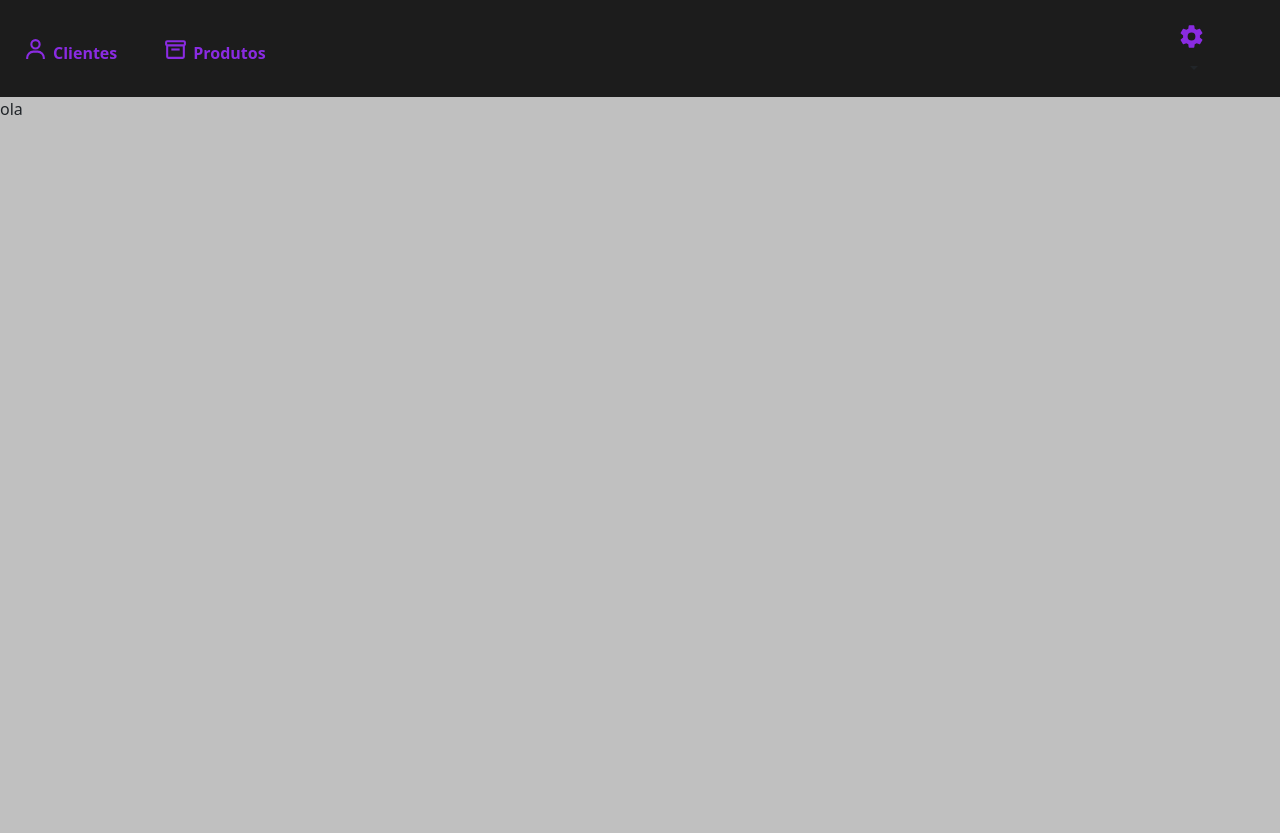
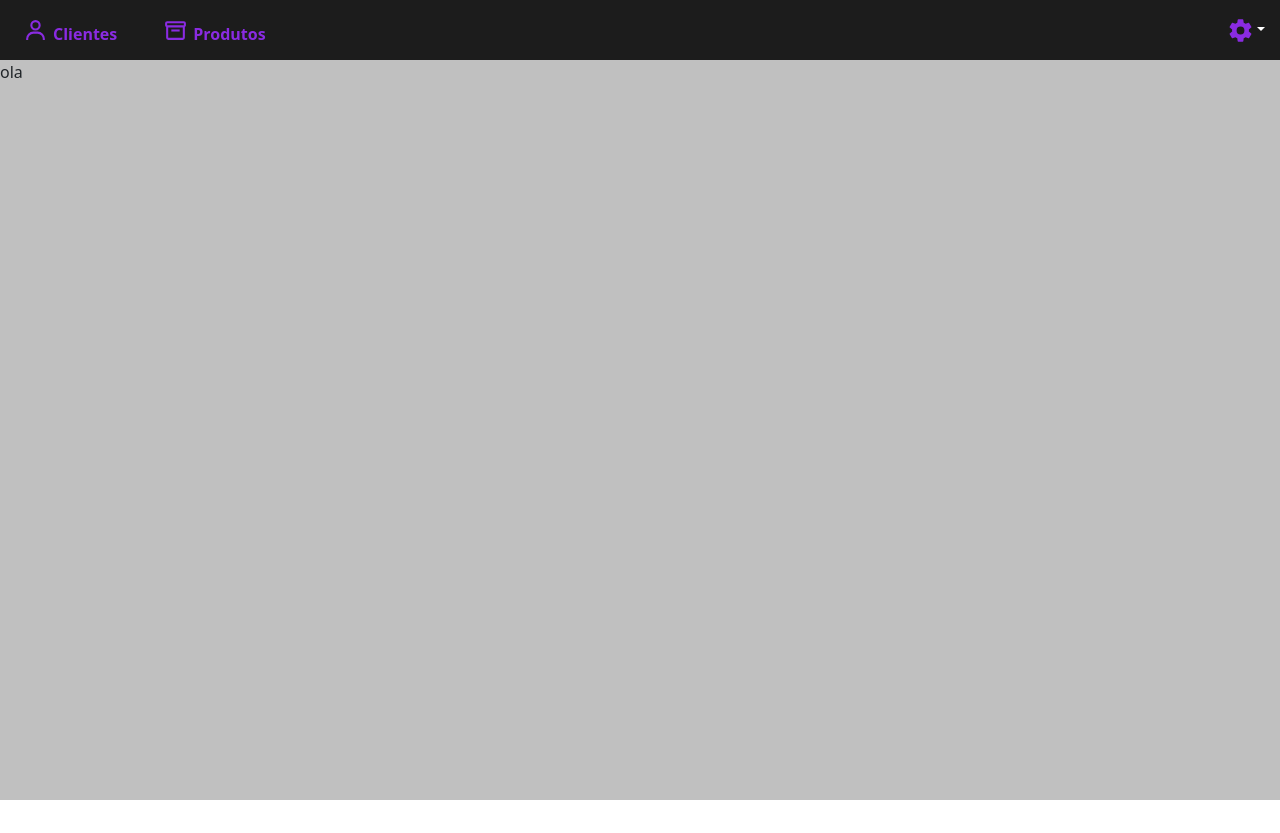
Before and after one commit to EriksJunior/Project_Nota, a React (Vite) app: page / in a window 1280 px wide. After the commit the page ends 800 px from the top, so only its background shows below. Built offline with nearby package versions, Linux system fonts and the light colour scheme.

Commit message:
feat: realizado pequenos ajuste, removido barra de rolagem, coloado estilo global e ajustado setting

```diff
--- a/index.html
+++ b/index.html
@@ -4,7 +4,7 @@
     <meta charset="UTF-8" />
     <link rel="icon" type="image/svg+xml" href="/src/favicon.svg" />
     <meta name="viewport" content="width=device-width, initial-scale=1.0" />
-    <title>Vite App</title>
+    <title>Web NotaFiscale</title>
   </head>
   <body>
     <div id="root"></div>
--- a/src/App.tsx
+++ b/src/App.tsx
@@ -1,12 +1,13 @@
 import { AppRoutes } from "./routes"
 import 'bootstrap/dist/css/bootstrap.min.css';
 
+import { DivApp } from "./styles";
 
  function App(){
   return (
-    <>
+    <DivApp>
       <AppRoutes />
-    </>
+    </DivApp>
   )
 }
 
--- a/src/components/Leaf/index.tsx
+++ b/src/components/Leaf/index.tsx
@@ -5,9 +5,8 @@ interface LeafProps{
 
 export function Leaf(props : LeafProps){
   return (
-    <div style={{ width:"100%" , height:"92vh" ,   background:"#C0C0C0" , }}>
+    <div style={{ width:"100%" , height:"auto" }}>
       ola
-
     </div>
   )
 }
--- a/src/components/Navegation/styles.ts
+++ b/src/components/Navegation/styles.ts
@@ -3,7 +3,7 @@ import styled from 'styled-components'
 export const Container = styled.div`
   display: flex;
   width: 100%;
-  height: auto;
+  height: 60px;
   background: #1C1C1C;
   align-items: center;
   justify-content: space-between;
@@ -14,6 +14,8 @@ export const Container = styled.div`
     display: flex;
     flex-wrap: wrap;
     flex-direction: column;
+    height: auto;
+
   }
 `
 
--- a/src/components/Styles/bootstrap.ts
+++ b/src/components/Styles/bootstrap.ts
@@ -1,4 +1,4 @@
-import { Button } from "react-bootstrap";
+import { Button, Dropdown } from "react-bootstrap";
 import styled from "styled-components";
 
 export const ButtonBt = styled(Button) `
@@ -14,3 +14,7 @@ export const ButtonBt = styled(Button) `
     color: #9d74e0;
   }
   `
+
+  export const DropDownBt = styled(Dropdown) `
+  inset: 0px -28px auto auto;
+  `
--- a/src/page/Company/index.tsx
+++ b/src/page/Company/index.tsx
@@ -1,34 +1,22 @@
-import { useState } from 'react';
-import Offcanvas from 'react-bootstrap/Offcanvas';
-import Form from 'react-bootstrap/Form';
 import { IoSettingsSharp } from "react-icons/io5";
-
-import { ButtonBt } from '../../components/Styles/bootstrap';
 import { Registration } from '../../components/ConfigModals/registration';
-import Dropdown from 'react-bootstrap/Dropdown';
-
+import { Dropdown } from 'react-bootstrap';
+import { DropDownBt } from "../../components/Styles/bootstrap";
 
 export function Company() {
-  const [show, setShow] = useState(false);
-
-  const handleClose = () => setShow(false);
-  const handleShow = () => setShow(true);
-
   return (
     <>
-      <Dropdown align={"end"} style={{ marginRight:"20px" }}  >
-        <Dropdown.Toggle variant="" >
-          <ButtonBt variant="" onClick={handleShow} >
-          <IoSettingsSharp size={25} />
-          </ButtonBt>
-        </Dropdown.Toggle>
+      <DropDownBt>
+        <DropDownBt.Toggle variant="" style={{ color: 'white' }}>
+          <IoSettingsSharp size={25} color={"#8A2BE2"} />
+        </DropDownBt.Toggle>
 
-      <Dropdown.Menu  style={{ background:"#1C1C1C"}} variant='dark'>
-        <Dropdown.Item ><Registration/></Dropdown.Item>
-        <Dropdown.Item ><Registration/></Dropdown.Item>
-        <Dropdown.Item ><Registration/></Dropdown.Item>
-      </Dropdown.Menu>
-    </Dropdown>
+        <DropDownBt.Menu style={{ background: "#1C1C1C" }} variant='dark' className="mt-2">
+          <DropDownBt.Item ><Registration /></DropDownBt.Item>
+          <DropDownBt.Item ><Registration /></DropDownBt.Item>
+          <DropDownBt.Item ><Registration /></DropDownBt.Item>
+        </DropDownBt.Menu>
+      </DropDownBt>
     </>
   );
 }
--- /dev/null
+++ b/src/styles.ts
@@ -0,0 +1,7 @@
+import styled from "styled-components";
+
+export const DivApp = styled.div`
+    background-color: #C0C0C0;
+    margin: 0px;
+    padding: 0px;
+`
```
